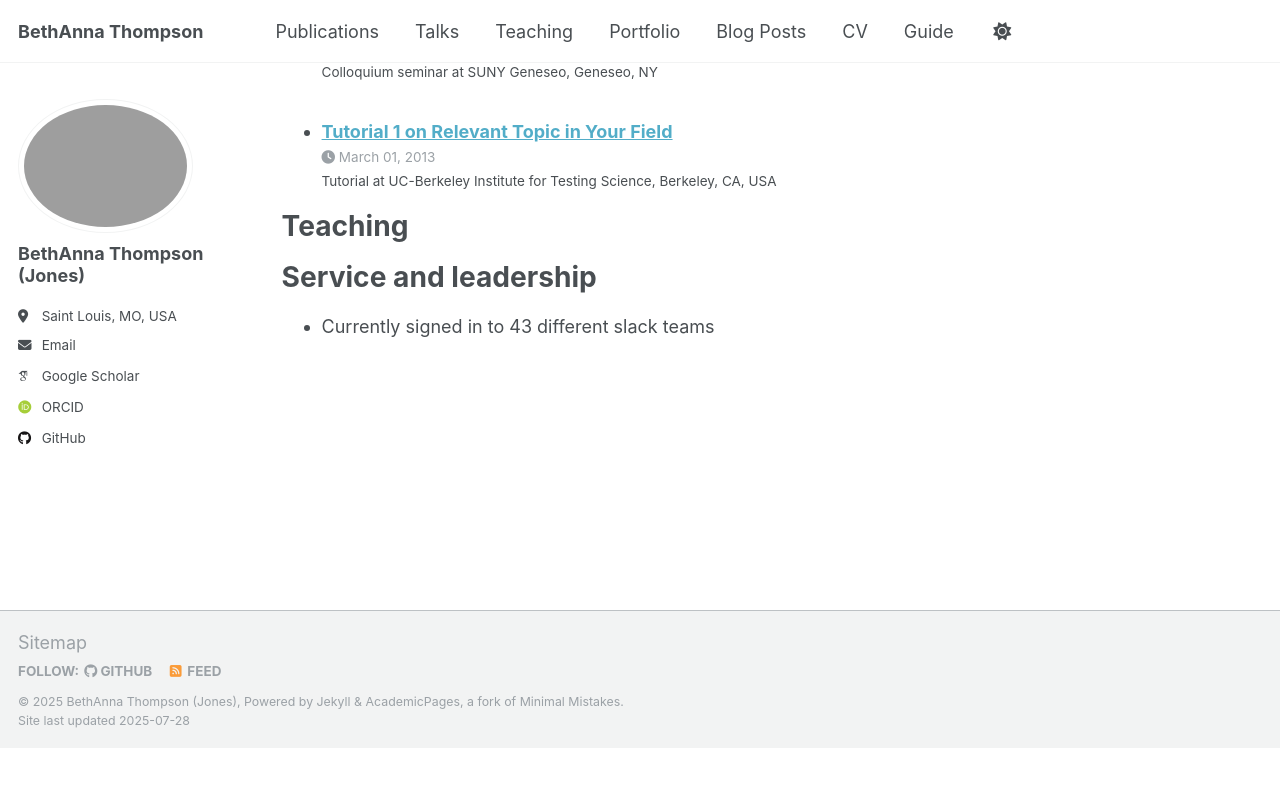
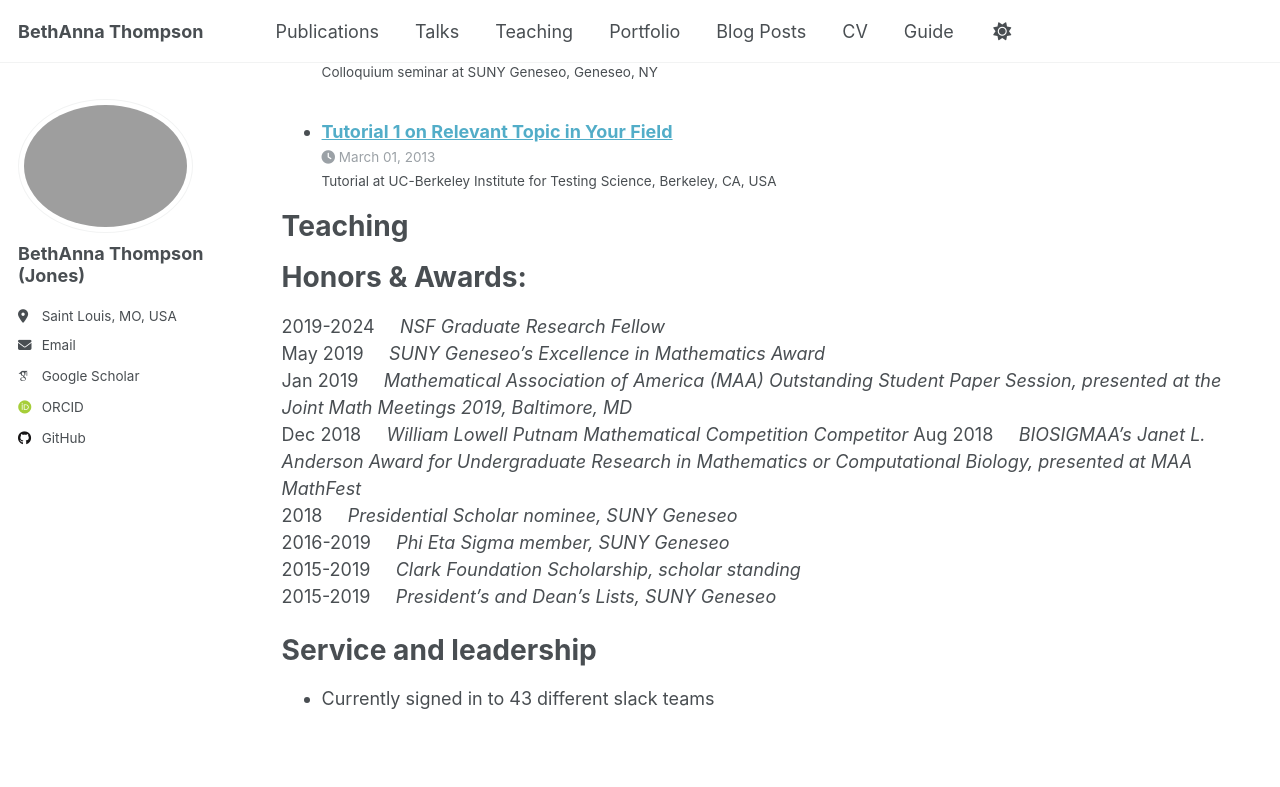
Before and after one commit to BethAnna/BethAnna.github.io, a Jekyll site: the page built from _pages/cv.md, in a window 1280 px wide and 900 px high, scrolled down 1809 px. Shown: the top 787 px of the window. Built offline with Jekyll 4.4.1, drawn with Linux system fonts in a browser that asks for light colours; some web fonts are replaced; a script that is not in the unit is left out; before the commit the page ends 2557 px from its top, so only the background shows below that.

Commit message:
Update cv.md

```diff
--- a/_pages/cv.md
+++ b/_pages/cv.md
@@ -64,6 +64,20 @@ Teaching
     {% include archive-single-cv.html %}
   {% endfor %}</ul>
 
+
+Honors & Awards:
+======
+2019-2024 &nbsp;&nbsp;&nbsp; _NSF Graduate Research Fellow_ <br>
+May 2019 &nbsp;&nbsp;&nbsp; _SUNY Geneseo’s Excellence in Mathematics Award_ <br>
+Jan 2019 &nbsp;&nbsp;&nbsp; _Mathematical Association of America (MAA) Outstanding Student Paper Session, presented at the Joint Math Meetings 2019, Baltimore, MD_ <br>
+Dec 2018 &nbsp;&nbsp;&nbsp; _William Lowell Putnam Mathematical Competition Competitor_
+Aug 2018 &nbsp;&nbsp;&nbsp; _BIOSIGMAA’s Janet L. Anderson Award for Undergraduate Research in Mathematics or Computational Biology, presented at MAA MathFest_ <br>
+2018 &nbsp;&nbsp;&nbsp; _Presidential Scholar nominee, SUNY Geneseo_ <br>
+2016-2019 &nbsp;&nbsp;&nbsp;	_Phi Eta Sigma member, SUNY Geneseo_ <br>
+2015-2019	&nbsp;&nbsp;&nbsp; _Clark Foundation Scholarship, scholar standing_ <br>
+2015-2019	&nbsp;&nbsp;&nbsp; _President’s and Dean’s Lists, SUNY Geneseo_ <br>
+
+
 Service and leadership
 ======
 * Currently signed in to 43 different slack teams
```
